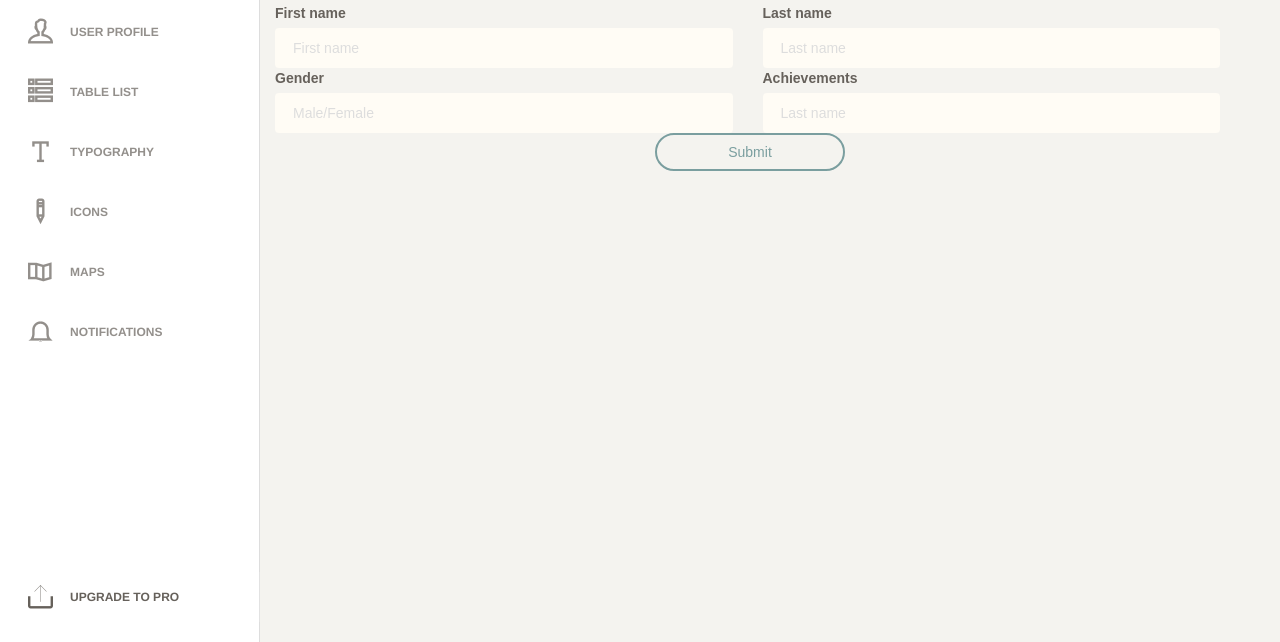
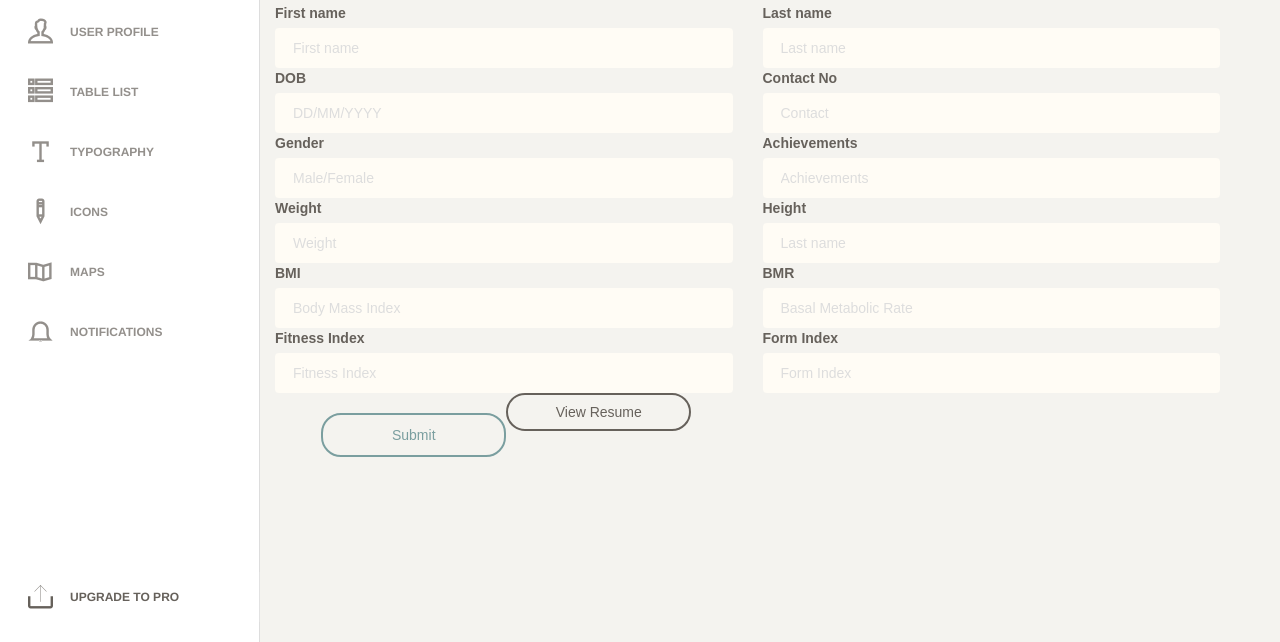
Before and after one commit to shikhar-scs/oorja, a website: page frontendWorks/HTMLfiles/form.html in a window 1280 px wide. Shown: the part 158-800 px from the top of the page. Drawn offline with Linux system fonts and the light colour scheme; some packages are replaced by stand-ins of ours; a web font is replaced by a local one.

Commit message:
Updated form page

```diff
--- a/frontendWorks/HTMLfiles/form.html
+++ b/frontendWorks/HTMLfiles/form.html
@@ -24,6 +24,13 @@
 
   <!--  CSS for Demo Purpose, don't include it in your project     -->
   <link href="../assets/css/demo.css" rel="stylesheet" />
+
+  <style>
+    #submit{
+      margin-top: 20px;
+      padding: 10px;
+    }
+  </style>
 
 
   <!--  Fonts and icons     -->
@@ -169,17 +176,58 @@
             </div>
             <div class="form-row mb-3">
               <div class="col-md-5 mb-3">
+                <label for="dob">DOB</label>
+                <input type="text" class="form-control" id="dob" placeholder="DD/MM/YYYY" required>
+              </div>
+              <div class="col-md-5 mb-3">
+                <label for="contact">Contact No</label>
+                <input type="text" class="form-control" id="contact" placeholder="Contact" required>
+              </div>
+            </div>
+            <div class="form-row mb-3">
+              <div class="col-md-5 mb-3">
                 <label for="gender">Gender</label>
                 <input type="text" class="form-control" id="gender" placeholder="Male/Female" required>
               </div>
               <div class="col-md-5 mb-3">
                 <label for="achievements">Achievements</label>
-                <input type="text" class="form-control" id="achievements" placeholder="Last name" required>
+                <input type="text" class="form-control" id="achievements" placeholder="Achievements" required>
+              </div>
+            </div>
+            <div class="form-row mb-3">
+              <div class="col-md-5 mb-3">
+                <label for="weight">Weight</label>
+                <input type="text" class="form-control" id="weight" placeholder="Weight" required>
+              </div>
+              <div class="col-md-5 mb-3">
+                <label for="height">Height</label>
+                <input type="text" class="form-control" id="height" placeholder="Last name" required>
+              </div>
+            </div>
+            <div class="form-row mb-3">
+              <div class="col-md-5 mb-3">
+                <label for="bmi">BMI</label>
+                <input type="text" class="form-control" id="bmi" placeholder="Body Mass Index" required>
+              </div>
+              <div class="col-md-5 mb-3">
+                <label for="bmr">BMR</label>
+                <input type="text" class="form-control" id="bmr" placeholder="Basal Metabolic Rate" required>
+              </div>
+            </div>
+            <div class="form-row mb-3">
+              <div class="col-md-5 mb-3">
+                <label for="fit">Fitness Index</label>
+                <input type="text" class="form-control" id="fit" placeholder="Fitness Index" required>
+              </div>
+              <div class="col-md-5 mb-3">
+                <label for="form">Form Index</label>
+                <input type="text" class="form-control" id="form" placeholder="Form Index" required>
               </div>
             </div>
             <div class="form-row">
-              <div class="col-md-12 mt-3 mb-3">
-                <button type="submit" id="submit" class="col-md-offset-4 col-md-2 mt-5 btn btn-primary">Submit</button>
+              <div class="col-md-6 mt-3 mb-3">
+                <button type="submit" id="submit" class="col-md-offset-1 col-md-4 mt-5 btn btn-primary">Submit</button>
+                <button type="submit" id="resume" class="col-md-4 mt-5 btn btn-secondary">View Resume</button>
               </div>
             </div>
 
```
